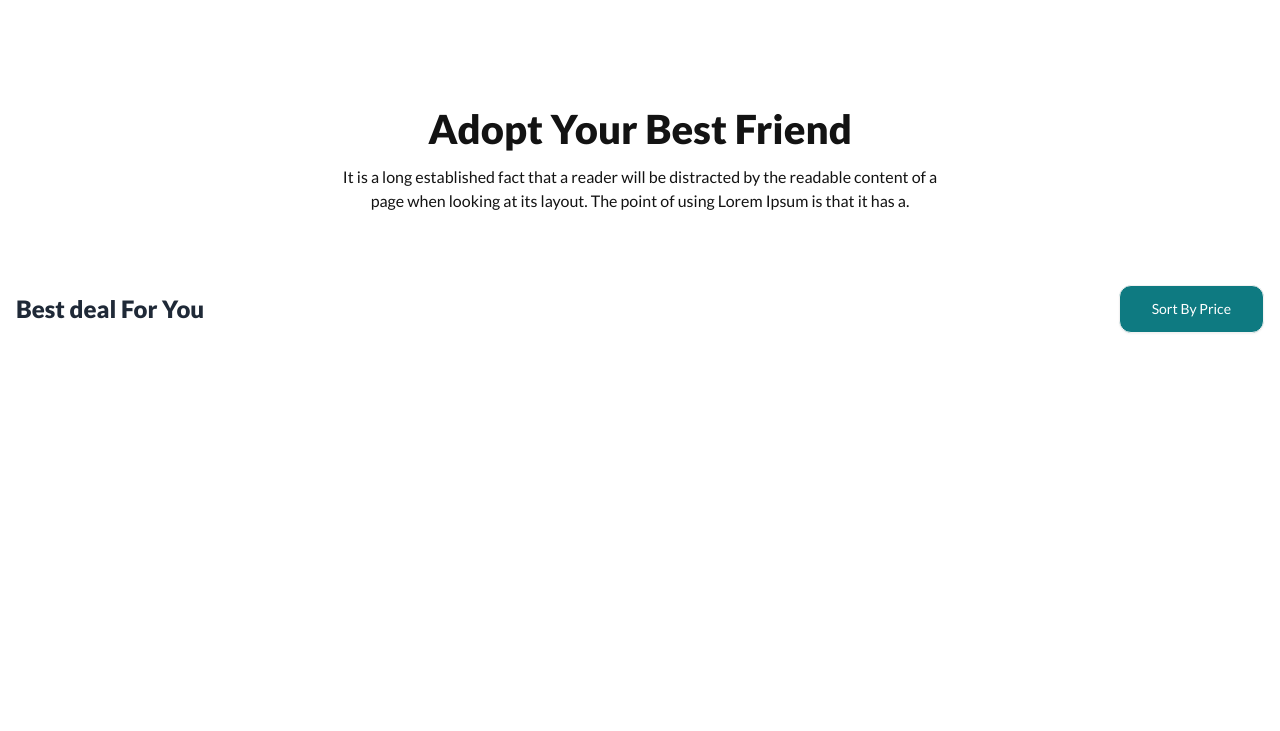
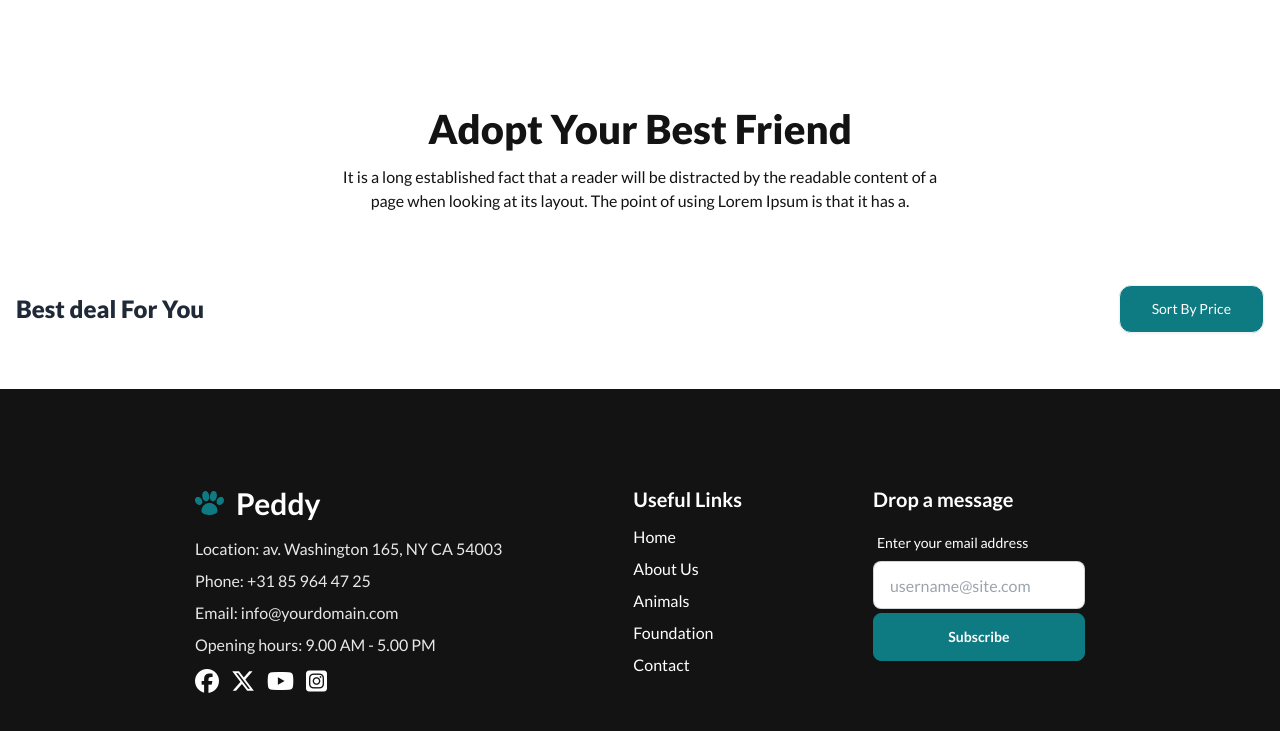
Before and after one commit to utsomondal/peddy, a plain HTML site: page index.html in a window 1280 px wide. Shown: the part 1029-1760 px from the top of the page. Before the commit the page ends 1418 px from the top, so only its background shows below. Drawn offline with nearby package versions, Linux system fonts and the light colour scheme; no server answers.

Commit message:
footer added

```diff
--- a/index.html
+++ b/index.html
@@ -144,7 +144,59 @@
           </div>
         </section>
       </main>
-      <footer></footer>
+      <footer class="flex flex-col md:flex-row justify-evenly bg-[#131313] px-6 md:px-16 lg:px-36 py-12 lg:py-24 text-white gap-10 md:gap-20">
+        <!-- Left Section (Brand Info & Social Links) -->
+        <nav>
+          <div class="flex justify-start items-center gap-3">
+            <img src="images/logo.webp" alt="logo" class="pl-1 lg:pl-0" />
+            <span class="text-3xl font-bold text-white">Peddy</span>
+          </div>
+          <div class="text-base text-[#FFFFFFE6] space-y-2 mt-4">
+            <p>Location: av. Washington 165, NY CA 54003</p>
+            <p>Phone: +31 85 964 47 25</p>
+            <p>Email: info@yourdomain.com</p>
+            <p>Opening hours: 9.00 AM - 5.00 PM</p>
+          </div>
+          <div class="flex items-center gap-3 mt-3 text-2xl cursor-pointer">
+            <i class="fa-brands fa-facebook hover:text-[#0E7A81]"></i>
+            <i class="fa-brands fa-x-twitter hover:text-[#0E7A81]"></i>
+            <i class="fa-brands fa-youtube hover:text-[#0E7A81]"></i>
+            <i class="fa-brands fa-square-instagram hover:text-[#0E7A81]"></i>
+          </div>
+        </nav>
+
+        <!-- Middle Section (Useful Links) -->
+        <nav>
+          <h6 class="text-xl font-semibold mb-3">Useful Links</h6>
+          <div class="flex flex-col space-y-2">
+            <a class="hover:text-[#0E7A81] transition-all duration-200">Home</a>
+            <a class="hover:text-[#0E7A81] transition-all duration-200">About Us</a>
+            <a class="hover:text-[#0E7A81] transition-all duration-200">Animals</a>
+            <a class="hover:text-[#0E7A81] transition-all duration-200">Foundation</a>
+            <a class="hover:text-[#0E7A81] transition-all duration-200">Contact</a>
+          </div>
+        </nav>
+
+        <!-- Right Section (Subscription Form) -->
+        <form>
+          <h6 class="text-xl font-semibold mb-3">Drop a message</h6>
+          <fieldset class="form-control">
+            <label class="label">
+              <span class="label-text text-white">Enter your email address</span>
+            </label>
+            <div class="flex flex-col">
+              <input
+                type="text"
+                placeholder="username@site.com"
+                class="input input-bordered flex-grow text-black"
+              />
+              <button class="btn mt-1 bg-[#0E7A81] border-[#0E7A81] text-white hover:bg-[#0C6065]">
+                Subscribe
+              </button>
+            </div>
+          </fieldset>
+        </form>
+      </footer>
     </div>
     <!-- JavaScript -->
     <script src="scripts/index.js"></script>
```
